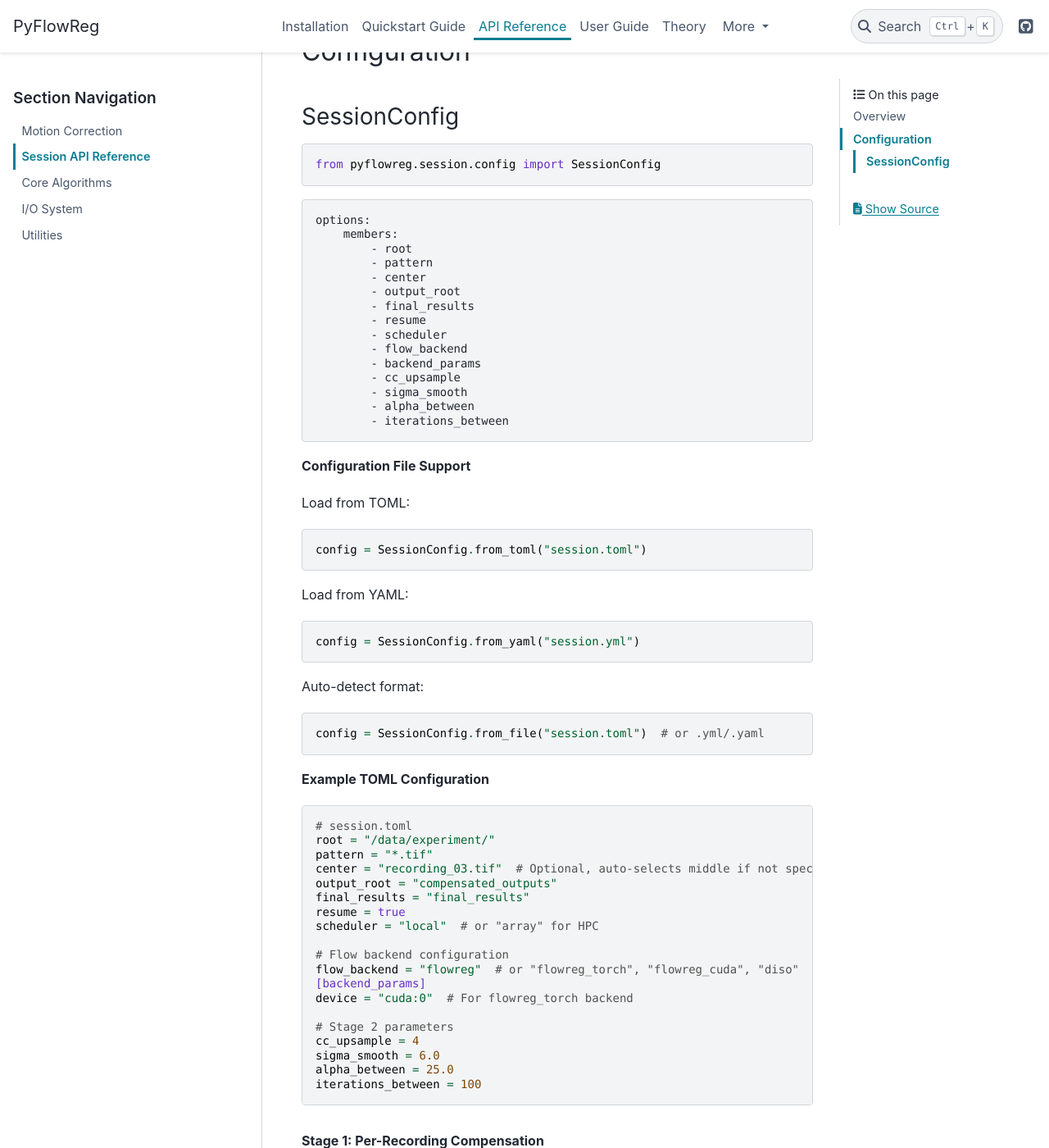
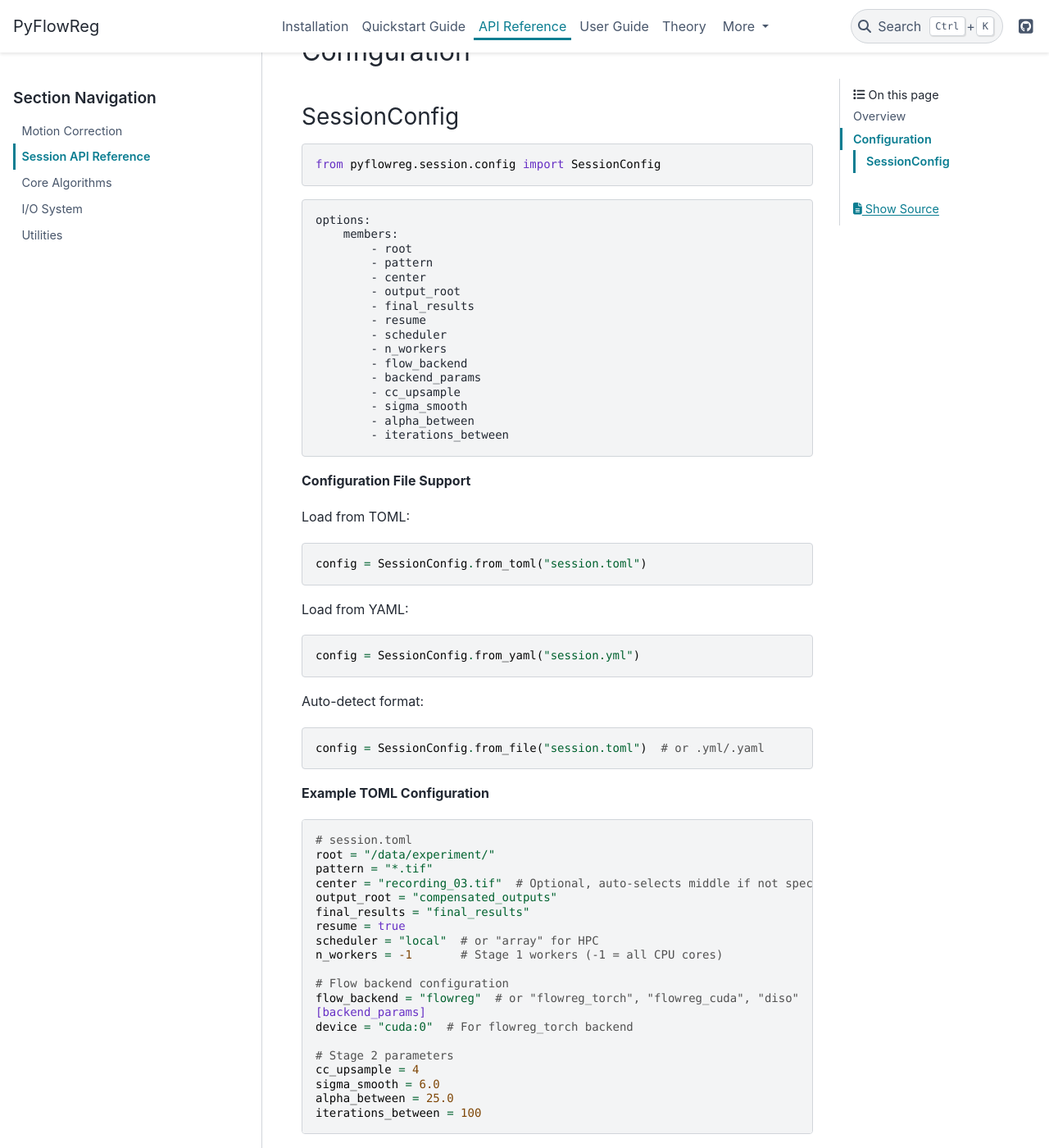
Before and after one commit to FlowRegSuite/pyflowreg, a Sphinx documentation site: the page built from docs/api/session.md, in a window 1280 px wide and 1400 px high, scrolled down 612 px. Shown: the whole window at 82% size. Built offline with Sphinx 7.4.7 and the PyData theme 0.15.4, drawn with Linux system fonts in a browser that asks for light colours; some of the changed text lies outside the part shown.

Commit message:
added n_workers session parameter to the docs

```diff
--- a/docs/api/session.md
+++ b/docs/api/session.md
@@ -30,6 +30,7 @@ from pyflowreg.session.config import SessionConfig
             - final_results
             - resume
             - scheduler
+            - n_workers
             - flow_backend
             - backend_params
             - cc_upsample
@@ -65,6 +66,7 @@ output_root = "compensated_outputs"
 final_results = "final_results"
 resume = true
 scheduler = "local"  # or "array" for HPC
+n_workers = -1       # Stage 1 workers (-1 = all CPU cores)
 
 # Flow backend configuration
 flow_backend = "flowreg"  # or "flowreg_torch", "flowreg_cuda", "diso"
@@ -103,6 +105,7 @@ from pyflowreg.session import SessionConfig
 from pyflowreg.session.stage1_compensate import run_stage1
 
 config = SessionConfig.from_toml("session.toml")
+config.n_workers = -1
 
 # Override OFOptions directly on the config (or set via TOML/YAML)
 config.flow_options = {
@@ -313,6 +316,7 @@ config = SessionConfig(
     output_root="compensated",
     final_results="results",
     resume=True,
+    n_workers=-1,
     flow_backend="flowreg",
     cc_upsample=4,
     sigma_smooth=6.0,
```
Also changed, not shown: docs/quickstart.md (+1 -0 lines), docs/user_guide/multi_session.md (+1 -0 lines).
